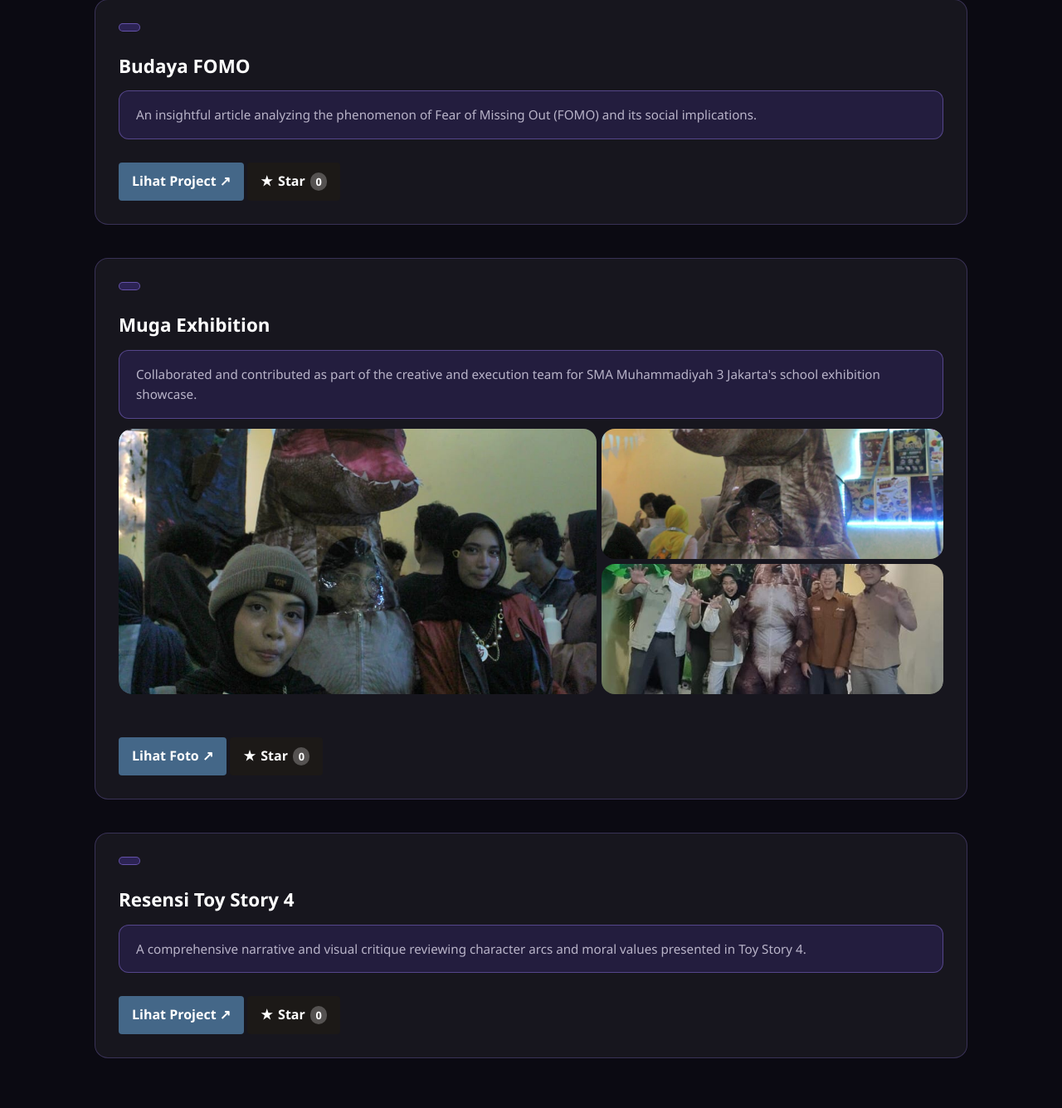
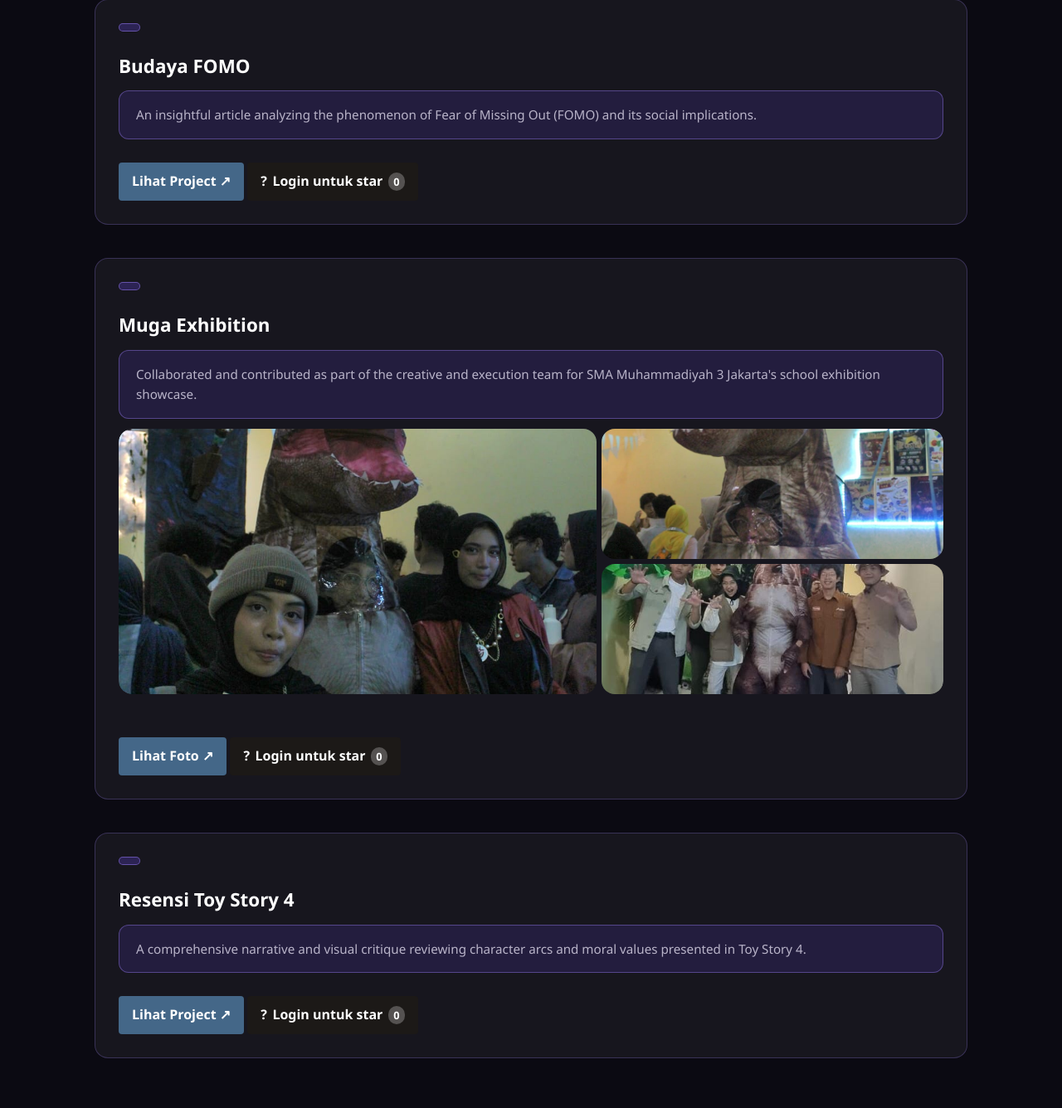
Before and after one commit to nalanii-c/myportofolio, a Django app: template templates/project.html in a window 1280 px wide. Shown: the part 327-1663 px from the top of the page at 83% size. Run offline with Django 5.2, Linux system fonts and the light colour scheme; data comes from the database, SQL or seed files in the repository; tables that the repository leaves empty hold one stand-in row (values such as "Sample post"); the template is opened without the code that fills it: values that come from a table or form of the project are taken from there, most other values are stand-ins (such as "Sample title", 1, 10 or a date in 2020); parts of the project's set-up code (start-up, migrations or seed data) failed here and were passed over.

Commit message:
fix: remove starred usernames from star tooltip

```diff
--- a/templates/components/project_star.html
+++ b/templates/components/project_star.html
@@ -1,10 +1,19 @@
+{% if user.is_authenticated %}
 <form method="post" action="{% url 'main:toggle_star' project.id %}" class="star-form">
     {% csrf_token %}
     <button type="submit"
             class="button button-star{% if user in project.starred_by.all %} is-starred{% endif %}"
-            title="{% if project.starred_by.all %}Dibintangi oleh {{ project.starred_by.all|join:', ' }}{% else %}Jadilah yang pertama memberi star{% endif %}">
-        <span aria-hidden="true">★</span>
+            title="{% if user in project.starred_by.all %}Klik untuk membatalkan star{% else %}Klik untuk memberi star{% endif %}">
+        <span aria-hidden="true">?</span>
         {% if user in project.starred_by.all %}Unstar{% else %}Star{% endif %}
         <span class="star-count">{{ project.starred_by.count }}</span>
     </button>
 </form>
+{% else %}
+<a href="{% url 'main:login' %}?next={{ request.path }}"
+   class="button button-star"
+   title="Login untuk memberi star">
+    <span aria-hidden="true">?</span> Login untuk star
+    <span class="star-count">{{ project.starred_by.count }}</span>
+</a>
+{% endif %}
```
